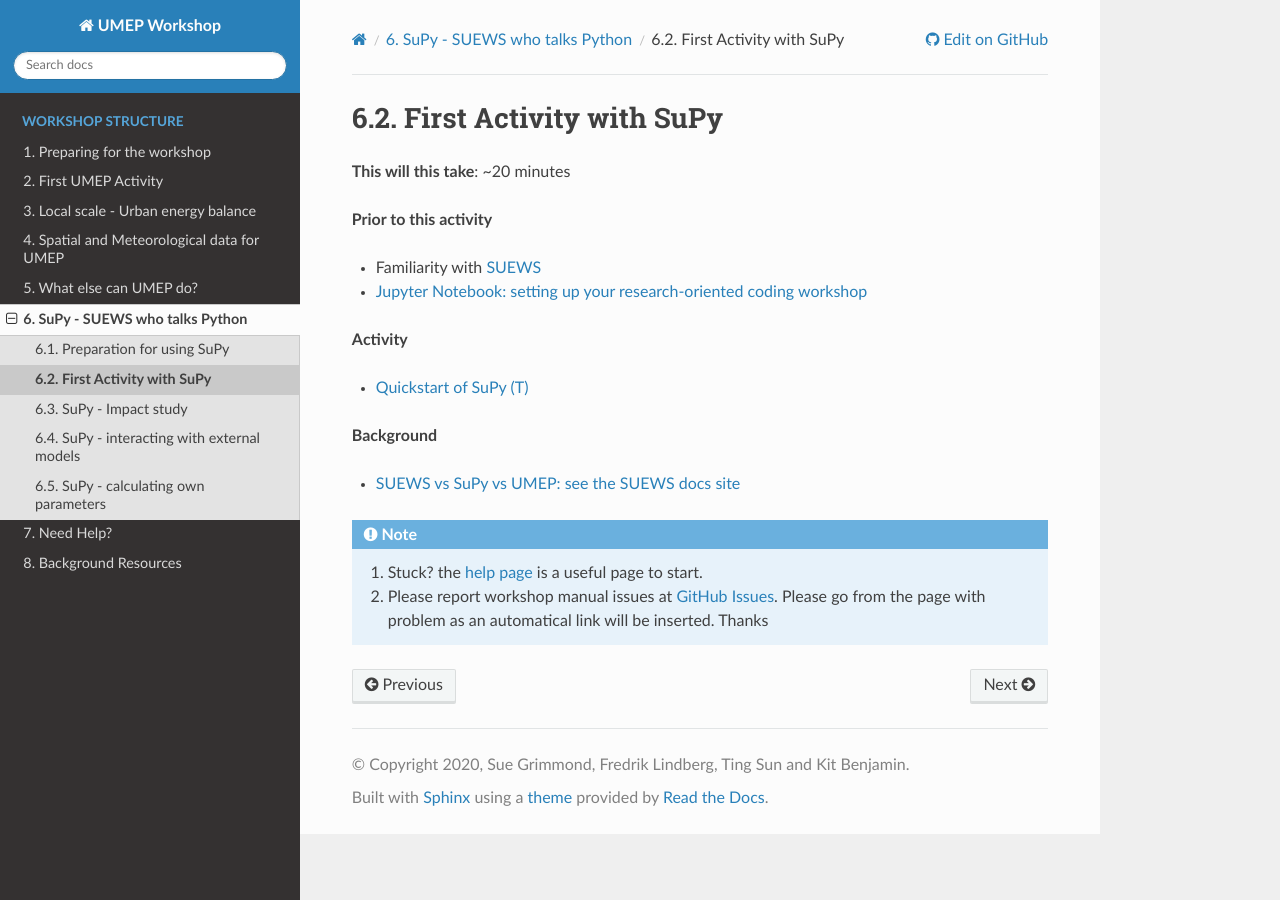
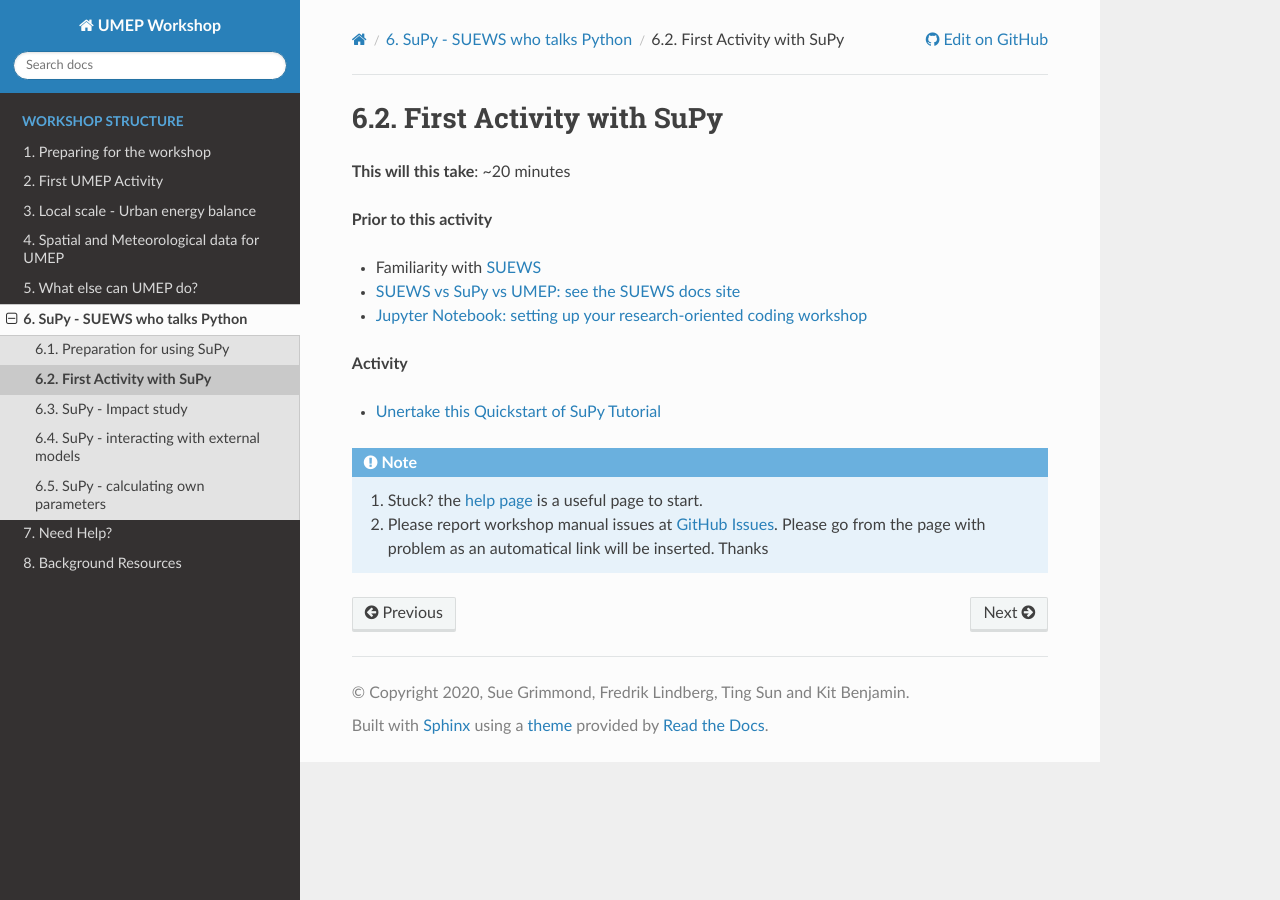
Before and after one commit to Urban-Meteorology-Reading/UMEP-Workshop, a Sphinx documentation site: the page built from source/SUPY/SuPy2.rst, in a window 1280 px wide. Built offline with Sphinx 7.4.7 and the Read the Docs theme 2.0.0, drawn with Linux system fonts in a browser that asks for light colours; pages that are not in the unit, such as notebooks, are missing from menus.

Commit message:
Update SuPy2.rst

```diff
--- a/source/SUPY/SuPy2.rst
+++ b/source/SUPY/SuPy2.rst
@@ -19,12 +20,5 @@ First Activity with SuPy
 
 .. -  This `video <>`__ gives a demo of XXX
 
--  `Quickstart of
-   SuPy (T) <https://SuPy.readthedocs.io/en/latest/tutorial/quick-start.html>`__
-
-
-**Background**
-
-
--  `SUEWS vs SuPy vs UMEP: see the SUEWS docs
-   site <https://suews-docs.readthedocs.io/en/latest/related_softwares.html>`_
+-  `Unertake this Quickstart of
+   SuPy Tutorial <https://SuPy.readthedocs.io/en/latest/tutorial/quick-start.html>`__
```
Also changed, not shown: other parts of source/SUPY/SuPy2.rst (+2 -1 lines).
